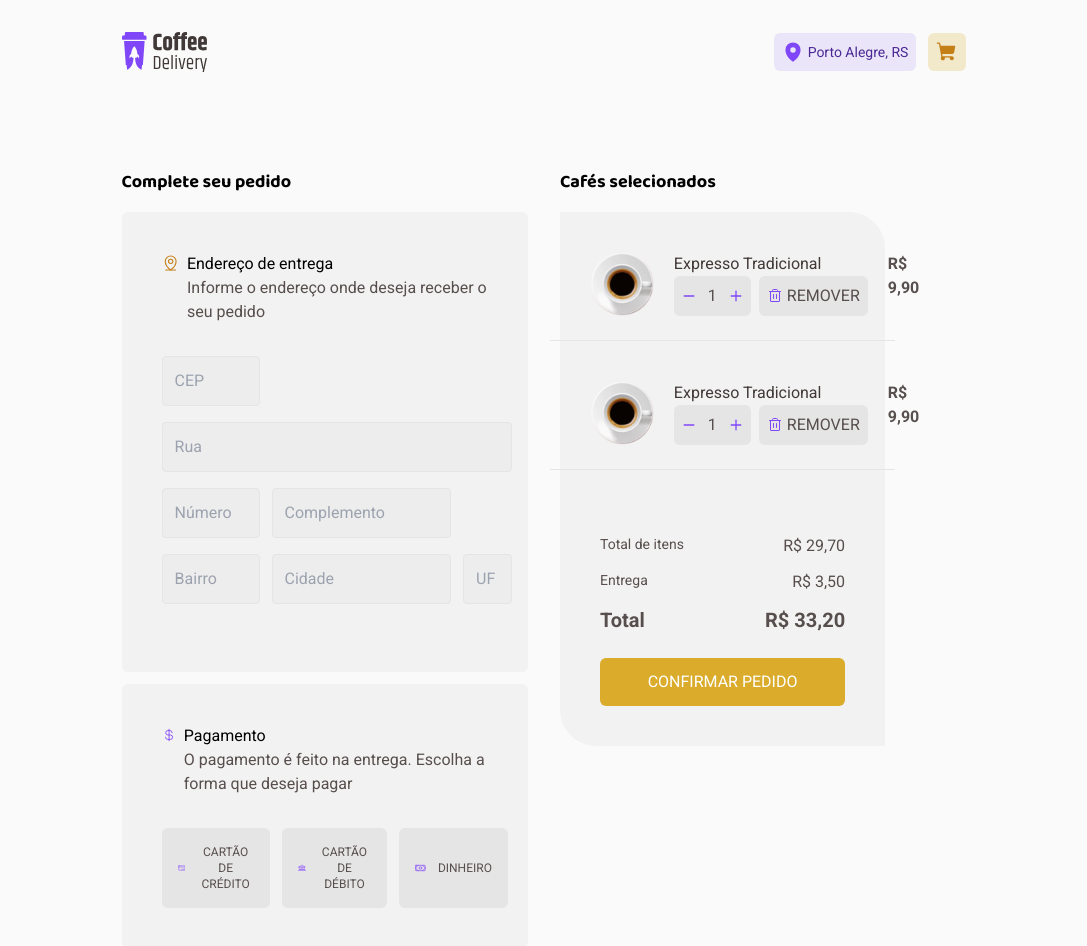
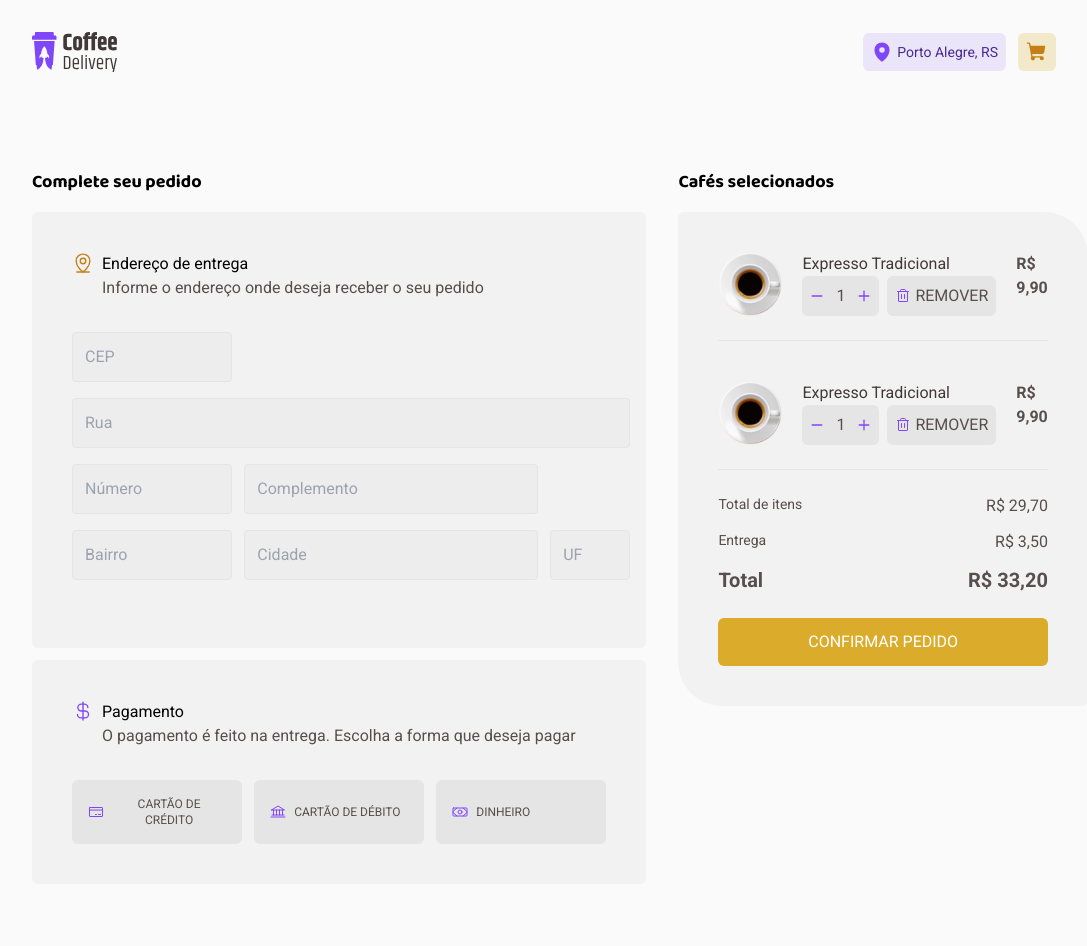
Before and after one commit to Natsume2B/coffee-delivery, a React (Vite) app: page /checkout in a window 1280 px wide. Shown: the whole page, without its empty margins (96-1183 px from the left). After the commit the page ends 884 px from the top, so only its background shows below. Built offline with nearby package versions, Linux system fonts and the light colour scheme.

Commit message:
add: checkoutSuccess page and CheckoutCoffeeCard. Update: Home and Checkout page

```diff
--- a/src/Router.tsx
+++ b/src/Router.tsx
@@ -3,6 +3,7 @@ import { Routes, Route } from 'react-router-dom'
 import { Home } from './pages/Home'
 import { Checkout } from './pages/Checkout'
 import { DefaultLayout } from './layouts/DefaultLayout'
+import { CheckoutSuccess } from './pages/CheckoutSuccess'
 
 export function Router() {
   return (
@@ -10,6 +11,7 @@ export function Router() {
       <Route path='/' element={<DefaultLayout />}>
         <Route path='/' element={<Home />} />
         <Route path='/checkout' element={<Checkout />} />
+        <Route path='/checkoutSuccess' element={<CheckoutSuccess />} />
       </Route>
     </Routes>
   )
--- a/src/components/CheckoutCoffeeCard.tsx
+++ b/src/components/CheckoutCoffeeCard.tsx
@@ -16,7 +16,7 @@ import { Minus, Plus, Trash } from 'phosphor-react'
 
 export function CheckoutCoffeeCard() {
   return (
-    <div className='flex gap-5 px-10 pt-10 pb-6 border-b border-base-button'>
+    <div className='flex gap-5 pt-10 pb-6 border-b border-base-button justify-between'>
       <img className='w-16' src={expressoTradicional} alt="" />
       <div>
         <span className='text-base-subtitle'>Expresso Tradicional</span>
--- a/src/components/CoffeeCard.tsx
+++ b/src/components/CoffeeCard.tsx
@@ -13,7 +13,7 @@ interface CoffeeProductProps {
 
 export function CoffeeCard({ src, coffeeType, name, about, price }: CoffeeProductProps) {
   return (
-    <div className="flex flex-col items-center text-center max-w-[256px] rounded-tr-[2.250rem] rounded-bl-[2.250rem] bg-base-card mb-5">
+    <div className="flex flex-col items-center text-center max-w-[256px] rounded-tr-[2.250rem] rounded-bl-[2.250rem] rounded-tl-md rounded-br-md bg-base-card mb-5">
       <img className="mt-[-1.45rem] mb-3" src={src} alt="" />
       <span className="text-[10px] font-bold p-1 px-2 rounded-full bg-product-yellow-light text-product-yellow-dark">{coffeeType}</span>
       <h1 className="font-baloo2 text-xl mb-2">{name}</h1>
--- a/src/layouts/DefaultLayout/index.tsx
+++ b/src/layouts/DefaultLayout/index.tsx
@@ -3,7 +3,7 @@ import { Header } from '../../components/Header'
 
 export function DefaultLayout() {
   return (
-    <div className='max-w-[66%] m-auto min-w-min'>
+    <div className='px-[10%]'>
       <Header />
       <Outlet />
     </div>
--- a/src/pages/Checkout.tsx
+++ b/src/pages/Checkout.tsx
@@ -6,9 +6,11 @@ import { Money } from 'phosphor-react'
 import { CheckoutCoffeeCard } from '../components/CheckoutCoffeeCard'
 import { CoffeeCard } from '../components/CoffeeCard'
 
+import { NavLink } from 'react-router-dom'
+
 export function Checkout() {
   return (
-    <div className='grid grid-cols-2 gap-8'>
+    <div className='grid grid-cols-[60%_40%] gap-8'>
       <section>
         <h1 className='font-baloo2 text-lg mb-4' >
           Complete seu pedido
@@ -97,15 +99,15 @@ export function Checkout() {
           </header>
 
           <div className='flex gap-3'>
-            <button className='w-1/3 inline-flex items-center gap-3 p-4 rounded-md bg-base-button text-product-purple'>
+            <button className='w-1/3 inline-flex items-center p-4 gap-2 rounded-md bg-base-button text-product-purple'>
               <CreditCard />
               <span className='text-xs'>CARTÃO DE CRÉDITO</span>
             </button>
-            <button className='w-1/3 inline-flex items-center gap-3 p-4 rounded-md bg-base-button text-product-purple'>
+            <button className='w-1/3 inline-flex items-center p-4 gap-2 rounded-md bg-base-button text-product-purple'>
               <Bank />
               <span className='text-xs'>CARTÃO DE DÉBITO</span>
             </button>
-            <button className='w-1/3 inline-flex items-center gap-3 p-4 rounded-md bg-base-button text-product-purple'>
+            <button className='w-1/3 inline-flex items-center p-4 gap-2 rounded-md bg-base-button text-product-purple'>
               <Money />
               <span className='text-xs'>DINHEIRO</span>
             </button>
@@ -117,14 +119,14 @@ export function Checkout() {
         <header className='font-baloo2 mb-4 text-lg'>
           <h1>Cafés selecionados</h1>
         </header>
-        <div className='rounded-tr-[2.250rem] rounded-bl-[2.250rem] bg-base-card w-4/5'>
-          <div className='flex flex-col items-center'>
-            <div className='mb-6'>
+        <div className='items-center rounded-tr-[2.750rem] rounded-bl-[2.750rem] rounded-tl-md rounded-br-md bg-base-card pb-10'>
+          <div>
+            <div className='flex flex-col px-10 mb-6'>
               <CheckoutCoffeeCard />
               <CheckoutCoffeeCard />
             </div>
           </div>
-          <div className='flex flex-col p-10'>
+          <div className='px-10'>
             <div className='flex justify-between mb-3'>
               <span className='text-sm'>Total de itens</span>
               <span>R$ 29,70</span>
@@ -137,7 +139,15 @@ export function Checkout() {
               <span className='font-bold text-xl'>Total</span>
               <span className='font-bold text-xl'>R$ 33,20</span>
             </div>
-            <button className='rounded-md py-3 bg-product-yellow text-white hover:bg-product-yellow-dark'>CONFIRMAR PEDIDO</button>
+            <NavLink
+              to='/checkoutSuccess'
+              title='checkout com sucesso'
+              className='flex justify-center rounded-md py-3 bg-product-yellow text-white hover:bg-product-yellow-dark'
+            >
+              <button>
+                CONFIRMAR PEDIDO
+              </button>
+            </NavLink>
           </div>
         </div>
       </section>
--- /dev/null
+++ b/src/pages/CheckoutSuccess.tsx
@@ -0,0 +1,43 @@
+import { CurrencyDollar, MapPin, Timer } from "phosphor-react"
+import deliveryBike from '../assets/deliveryBike.svg'
+
+export function CheckoutSuccess() {
+  return (
+    <div className="grid grid-cols-2 gap-20">
+      <section>
+        <div className="mb-10">
+          <h1 className="font-baloo2 text-[2rem] text-product-yellow-dark">Uhu! Pedido confirmado</h1>
+          <p className="text-xl">Agora é só aguardar que logo o café chegará até você</p>
+        </div>
+        <div className="flex flex-col p-[1px] rounded-tr-[2.250rem] rounded-bl-[2.250rem] rounded-tl-md rounded-br-md bg-gradient-to-r from-product-yellow to-product-purple">
+          <div className="bg-background p-10 rounded-tr-[2.250rem] rounded-bl-[2.250rem] rounded-tl-md rounded-br-md">
+            <div className="flex gap-3 items-center mb-8 h-full w-full">
+              <span className="p-2 rounded-full text-white bg-product-purple">
+                <MapPin weight="fill" />
+              </span>
+              <span>Entrega em <strong> Rua João Daniel Martinelli, 102</strong><br /> Farrapos - Porto Alegre, RS</span>
+            </div>
+
+            <div className="flex gap-3 items-center mb-8 ">
+              <span className="p-2 rounded-full text-white bg-product-yellow">
+                <Timer weight="fill" />
+              </span>
+              <span>Previsão de entrega <br /><strong> 20 min - 30 min</strong></span>
+            </div>
+
+            <div className="flex gap-3 items-center mb-8 ">
+              <span className="p-2 rounded-full text-white bg-product-yellow-dark">
+                <CurrencyDollar />
+              </span>
+              <span>Pagamento na entrega <br /><strong> Cartão de Crédito</strong></span>
+            </div>
+          </div>
+        </div>
+      </section>
+
+      <section className="flex items-end">
+        <img src={deliveryBike} className='w-3/4' alt="" />
+      </section>
+    </div>
+  )
+}
--- a/src/pages/Home.tsx
+++ b/src/pages/Home.tsx
@@ -9,7 +9,7 @@ import { Products } from '../components/Products'
 export function Home() {
   return (
     <main className='mb-36'>
-      <section className='flex justify-between mb-28 min-w-min'>
+      <section className='flex flex-row justify-between mb-24'>
         <div>
           <h1 className='font-baloo2 font-extrabold text-5xl mb-4 text-base-title leading-snug'>Enconte o café perfeito<br />para qualquer hora do dia</h1>
           <p className='text-xl mb-16'>Com o Coffee Delivery você recebe seu café onde estiver, a<br /> qualquer hora</p>
@@ -47,7 +47,7 @@ export function Home() {
         <img className='ml-14' src={coffeeDelivery} alt="Copo de café" />
       </section>
 
-      <section>
+      <section className='col-span-2 row-span-2'>
         <h1 className='font-baloo2 text-3xl mb-14'>
           Nossos cafés
         </h1>
```
Also changed, not shown: src/assets/deliveryBike.svg (added).
